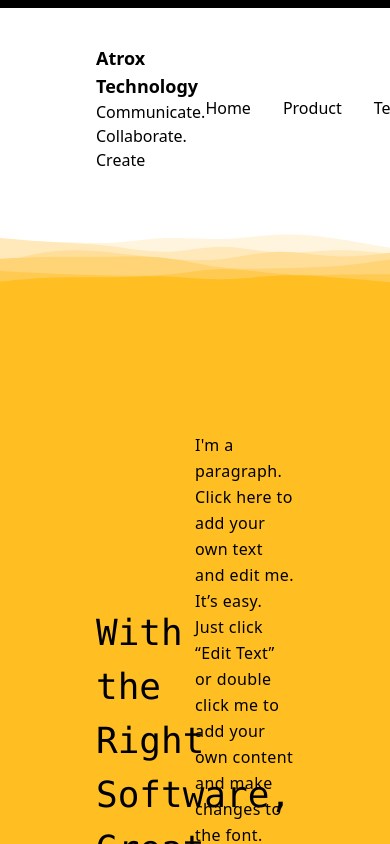
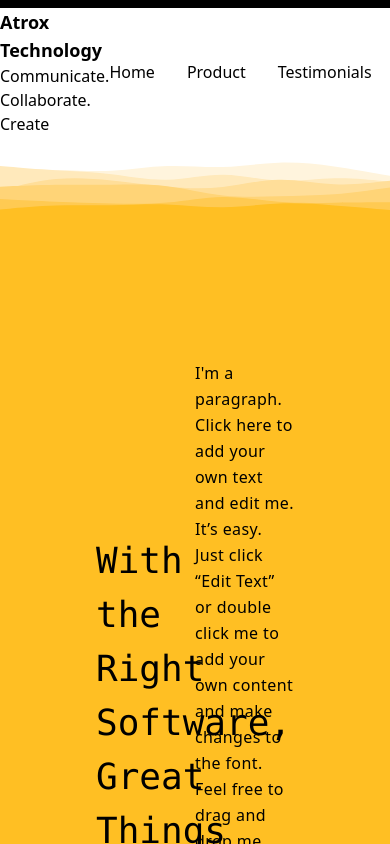
Before and after one commit to ijdb/atw, a Next.js app: page / in a window 390 px wide. Shown: the top 844 px of the page. Built offline with nearby package versions, Linux system fonts and the light colour scheme.

Commit message:
Start making it responsive for mobile

```diff
--- a/src/components/navbar/Navbar.js
+++ b/src/components/navbar/Navbar.js
@@ -3,7 +3,7 @@ import NavLink from "./NavLink";
 import StartBtn from "../StartBtn";
 export default function Navbar() {
 	return (
-		<div className="flex py-9 px-24 justify-between items-center">
+		<div className="flex sm:py-9 sm:px-24 justify-between items-center">
 			<div>
 				<div className="font-bold text-lg">Atrox Technology</div>
 				<div className="font-light">Communicate. Collaborate. Create</div>
```
